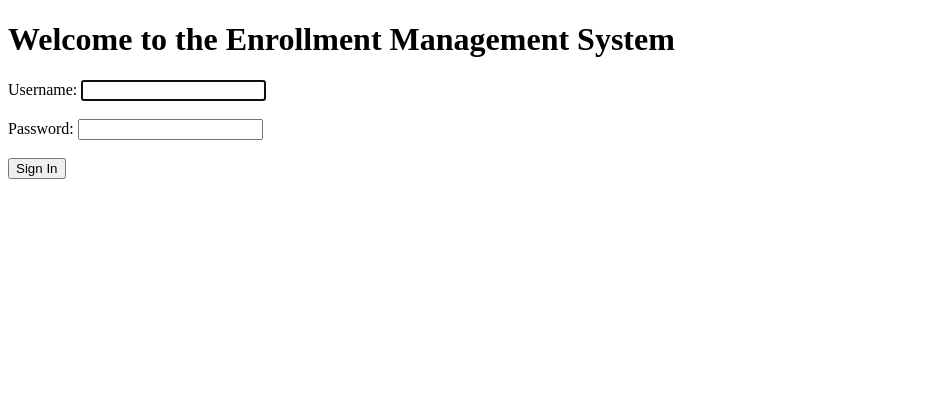
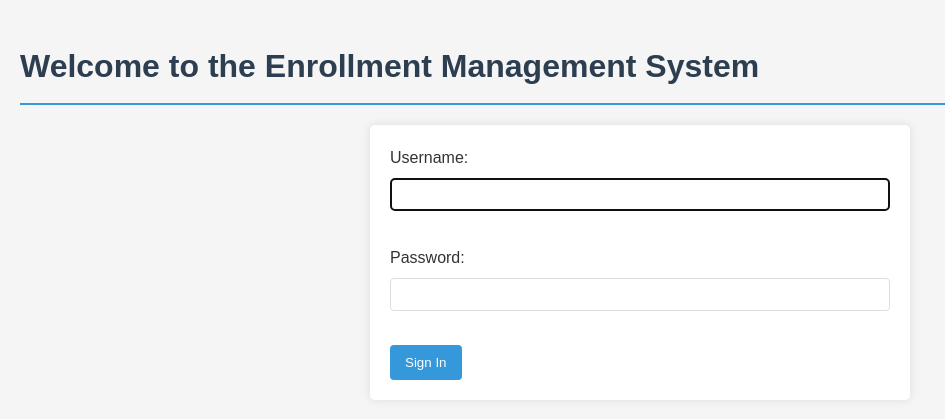
Before and after one commit to TreverFuhrer/CourseFlow-Django, a Django app: page / in a window 1280 px wide. Shown: the top 419 px of the page, without its empty margins (0-945 px from the left). Run offline with Django 5.2, Linux system fonts and the light colour scheme.

Commit message:
Add CSS styling to administrator templates
Templates styled:
- home.html (login)
- admin_home.html
- report.html
- Various admin templates (courseform, coursedelete, email, etc.)

Next steps: Apply styling to advisor and student templates

```diff
--- a/project/config/settings.py
+++ b/project/config/settings.py
@@ -121,6 +121,9 @@ USE_TZ = True
 # https://docs.djangoproject.com/en/5.2/howto/static-files/
 
 STATIC_URL = 'static/'
+STATICFILES_DIRS = [
+    BASE_DIR / 'static',
+]
 EMAIL_BACKEND = 'django.core.mail.backends.console.EmailBackend'
 
 # Default primary key field type
--- /dev/null
+++ b/project/static/css/style.css
@@ -0,0 +1,127 @@
+body {
+    font-family: Arial, Helvetica, sans-serif;
+    background-color: #f5f5f5;
+    color: #333;
+    line-height: 1.6;
+    margin: 0;
+    padding: 20px;
+}
+
+/* header */
+h1 {
+    color: #2c3e50;
+    border-bottom: 2px solid #3498db;
+    padding-bottom: 10px;
+    margin-bottom: 20px;
+}
+
+h2 {
+    color: #2c3e50;
+    margin-top: 25px;
+    margin-bottom: 15px;
+}
+
+/* table */
+table {
+    width: 100%;
+    border-collapse: collapse;
+    margin-bottom: 20px;
+}
+
+th, td {
+    padding: 12px 15px;
+    text-align: left;
+    border-bottom: 1px solid #ddd;
+}
+
+th {
+    background-color: #3498db;
+    color: white;
+}
+
+tr:hover {
+    background-color: #f1f1f1;
+}
+
+/* form */
+input, select, textarea {
+    width: 100%;
+    padding: 8px;
+    margin: 8px 0;
+    border: 1px solid #ddd;
+    border-radius: 4px;
+    box-sizing: border-box;
+}
+
+button, input[type="submit"] {
+    background-color: #3498db;
+    color: white;
+    padding: 10px 15px;
+    border: none;
+    border-radius: 4px;
+    cursor: pointer;
+}
+
+button:hover, input[type="submit"]:hover {
+    background-color: #2980b9;
+}
+
+/* link */
+a {
+    color: #3498db;
+    text-decoration: none;
+}
+
+a:hover {
+    text-decoration: underline;
+}
+
+/* status */
+.status-pending {
+    color: #f39c12;
+    font-weight: bold;
+}
+
+.status-approved {
+    color: #27ae60;
+    font-weight: bold;
+}
+
+.status-rejected {
+    color: #e74c3c;
+    font-weight: bold;
+}
+
+/* login page */
+form {
+    max-width: 500px;
+    margin: 0 auto;
+    background: white;
+    padding: 20px;
+    border-radius: 5px;
+    box-shadow: 0 0 10px rgba(0,0,0,0.1);
+}
+
+/* error message */
+.errorlist, p[style*="color:red"] {
+    color: #e74c3c;
+    margin-bottom: 10px;
+}
+
+/* admin dashboard */
+.admin-section {
+    background: white;
+    padding: 20px;
+    margin-bottom: 20px;
+    border-radius: 5px;
+    box-shadow: 0 0 5px rgba(0,0,0,0.1);
+}
+
+/* boutton group */
+.btn-group {
+    margin: 15px 0;
+}
+
+.btn-group a, .btn-group button {
+    margin-right: 10px;
+}
--- a/project/templates/admin/coursedelete.html
+++ b/project/templates/admin/coursedelete.html
@@ -3,6 +3,8 @@
 <head>
     <meta charset="UTF-8">
     <title>Course Deletion</title>
+    {% load static %}
+    <link rel="stylesheet" href="{% static 'css/style.css' %}">
 </head>
 <body>
     <h1>Delete Course</h1>
--- a/project/templates/admin/courseform.html
+++ b/project/templates/admin/courseform.html
@@ -3,6 +3,8 @@
 <head>
     <meta charset="UTF-8">
     <title>Edit Courses</title>
+    {% load static %}
+    <link rel="stylesheet" href="{% static 'css/style.css' %}">
 </head>
 <body>
     <h1>{{ action }} Course</h1>
--- a/project/templates/admin/email.html
+++ b/project/templates/admin/email.html
@@ -3,6 +3,8 @@
 <head>
     <meta charset="UTF-8">
     <title>Admin Email</title>
+    {% load static %}
+    <link rel="stylesheet" href="{% static 'css/style.css' %}">
 </head>
 <body>
     <h1>Admin Email</h1>
--- a/project/templates/admin/overridestudent.html
+++ b/project/templates/admin/overridestudent.html
@@ -3,6 +3,8 @@
 <head>
     <meta charset="UTF-8">
     <title>Accept/Deny Student Request</title>
+    {% load static %}
+    <link rel="stylesheet" href="{% static 'css/style.css' %}">
 </head>
 <body>
     <h1>Review Override Request</h1>
--- a/project/templates/admin/studentinfo.html
+++ b/project/templates/admin/studentinfo.html
@@ -3,6 +3,8 @@
 <head>
     <meta charset="UTF-8">
     <title>Student Account</title>
+    {% load static %}
+    <link rel="stylesheet" href="{% static 'css/style.css' %}">
 </head>
 <body>
     <h1>Student: {{ student.get_full_name }}</h1>
--- a/project/templates/admin_home.html
+++ b/project/templates/admin_home.html
@@ -3,6 +3,8 @@
 <head>
   <meta charset="UTF-8">
   <title>Admin Dashboard</title>
+    {% load static %}
+  <link rel="stylesheet" href="{% static 'css/style.css' %}">
 </head>
 <body>
   <h1>Administrator Dashboard</h1>
--- a/project/templates/home.html
+++ b/project/templates/home.html
@@ -1,6 +1,11 @@
 <!DOCTYPE html>
 <html lang="en">
-<head><meta charset="UTF-8"><title>Login</title></head>
+<head>
+    <meta charset="UTF-8">
+    <title>Login</title>
+    {% load static %}
+    <link rel="stylesheet" href="{% static 'css/style.css' %}">
+</head>
 <body>
   <h1>Welcome to the Enrollment Management System</h1>
 
--- a/project/templates/report.html
+++ b/project/templates/report.html
@@ -3,6 +3,8 @@
 <head>
     <meta charset="UTF-8">
     <title>Admin Enrollment Report</title>
+    {% load static %}
+    <link rel="stylesheet" href="{% static 'css/style.css' %}">
 </head>
 <body>
     <h1>Enrollment Statistics</h1>
```
Also changed, not shown: project/db.sqlite3.
